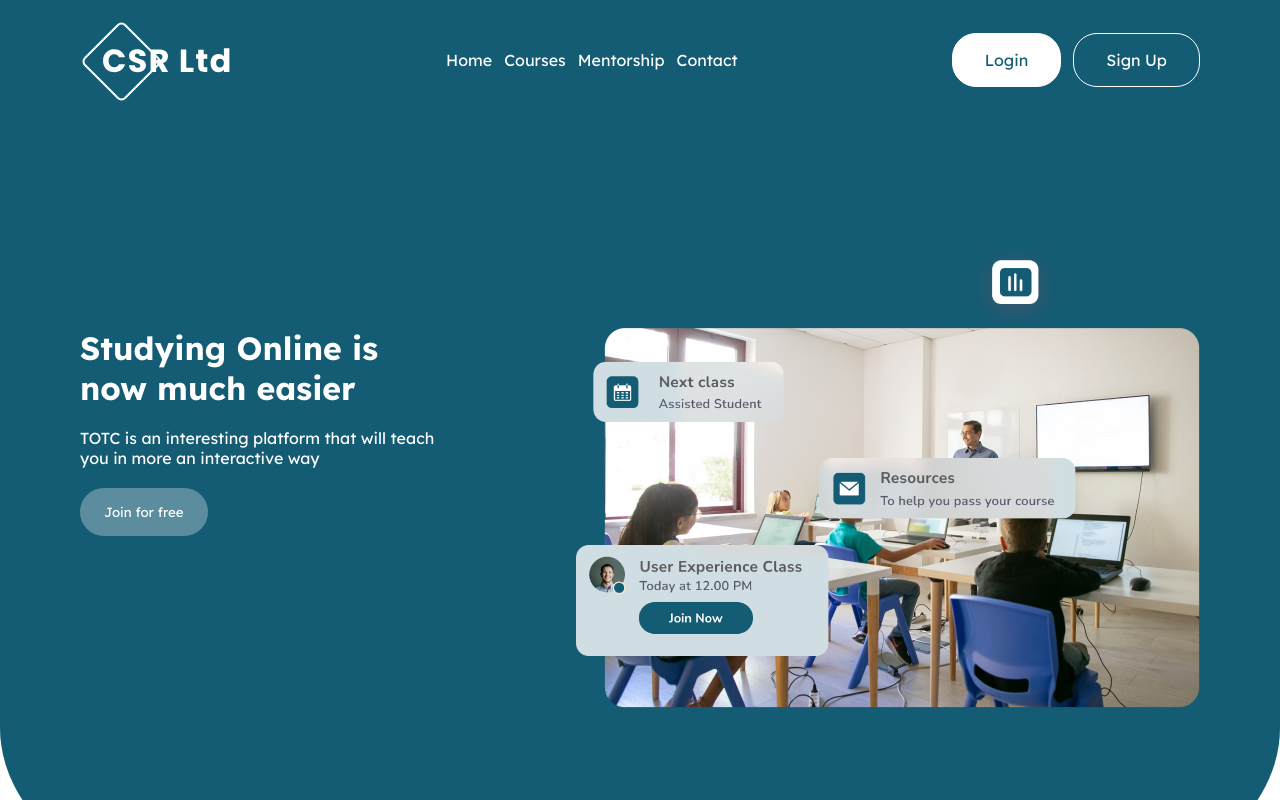
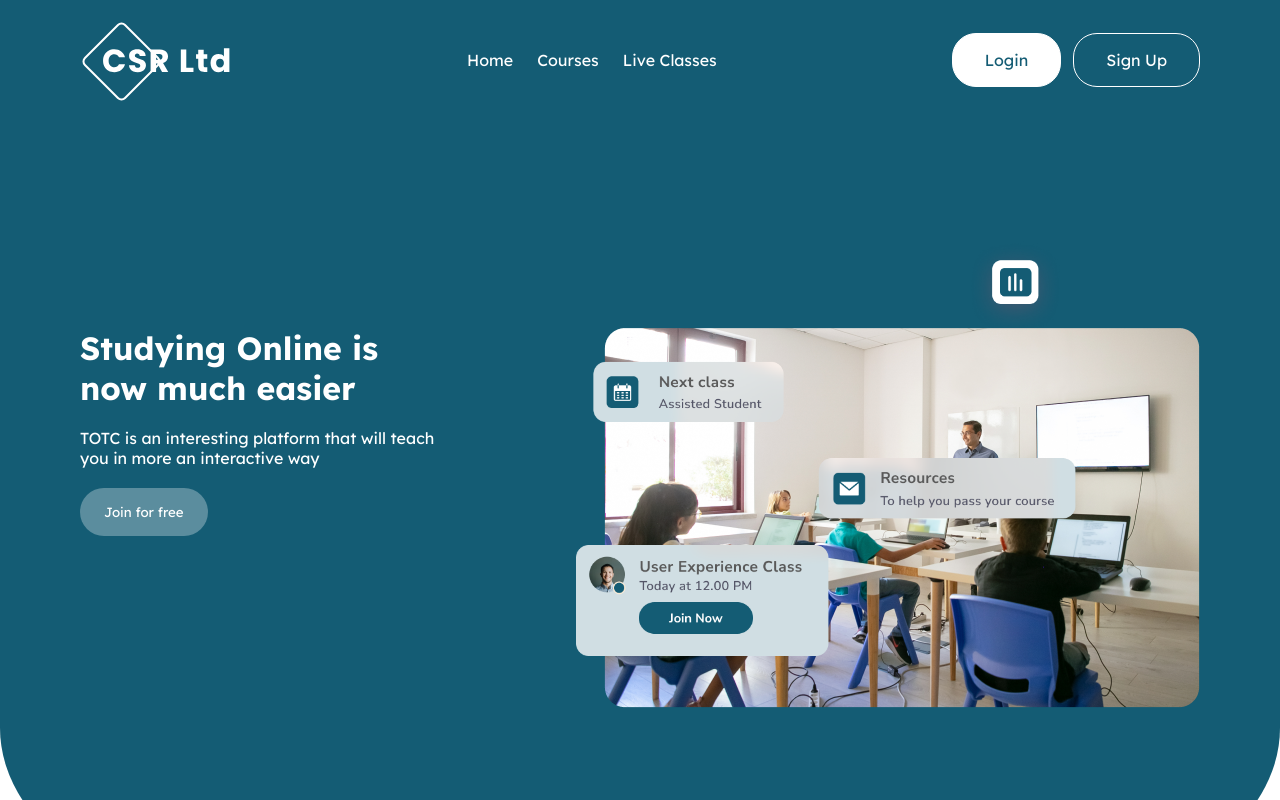
Before and after one commit to berniceu/e-learning, a React (Create React App) app: page / in a window 1280 px wide. Shown: the top 800 px of the page. Built offline with nearby package versions, Linux system fonts and the light colour scheme.

Commit message:
fix input

```diff
--- a/src/components/header.jsx
+++ b/src/components/header.jsx
@@ -1,5 +1,6 @@
 import React from "react";
 import '../styles/components/header.css';
+import { Link } from "react-router-dom";
 
 const Header = () => {
     return(
@@ -9,17 +10,17 @@ const Header = () => {
                 <div className="logo">
                     <img src="/images/logo.svg" alt="logo" />
                 </div>
+
                 <div className="navbar">
                     <ul>
-                        <li><a href="#">Home</a></li>
-                        <li><a href="#">Courses</a></li>
-                        <li><a href="#">Mentorship</a></li>
-                        <li><a href="#">Contact</a></li>
+                        <li><Link to='/'>Home</Link></li>
+                        <li><Link to='/courses'>Courses</Link></li>
+                        <li><Link to='/live-class'>Live Classes</Link></li>
                     </ul>
                 </div>
                 <div className="login-signup">
-                    <a href="#" className="button login">Login</a>
-                    <a href="#" className="button signup">Sign Up</a>
+                    <Link to='/login' className="button login">Login</Link>
+                    <Link to='/register' className="button signup">Sign Up</Link>
                 </div>
             </div>
         </div>
--- a/src/styles/components/footer.css
+++ b/src/styles/components/footer.css
@@ -32,6 +32,9 @@
   background-color: #145C74;
   max-width: 400px;
   width: 100%;
+  outline: none;
+  color: #fff;
+  font-size: 14px;
 }
 .footer .container .subscribe .form input::-moz-placeholder {
   font-family: "Poppins", "sans-serif";
--- a/src/styles/components/footer.scss
+++ b/src/styles/components/footer.scss
@@ -36,6 +36,9 @@
                 background-color: $primary-color;
                 max-width: 400px;
                 width: 100%;
+                outline: none;
+                color: #fff;
+                font-size: 14px;
 
                 }
                 input::placeholder{
--- a/src/styles/components/header.css
+++ b/src/styles/components/header.css
@@ -20,7 +20,7 @@
 .header .header-container .navbar ul {
   display: flex;
   align-items: center;
-  gap: 12px;
+  gap: 24px;
 }
 .header .header-container .login-signup {
   display: flex;
--- a/src/styles/components/header.scss
+++ b/src/styles/components/header.scss
@@ -24,7 +24,7 @@
             ul{
                 display: flex;
                 align-items: center;
-                gap: 12px;
+                gap: 24px;
 
             }
 
```
Also changed, not shown: 1 other file (tests, documents, lock files or other folders).
